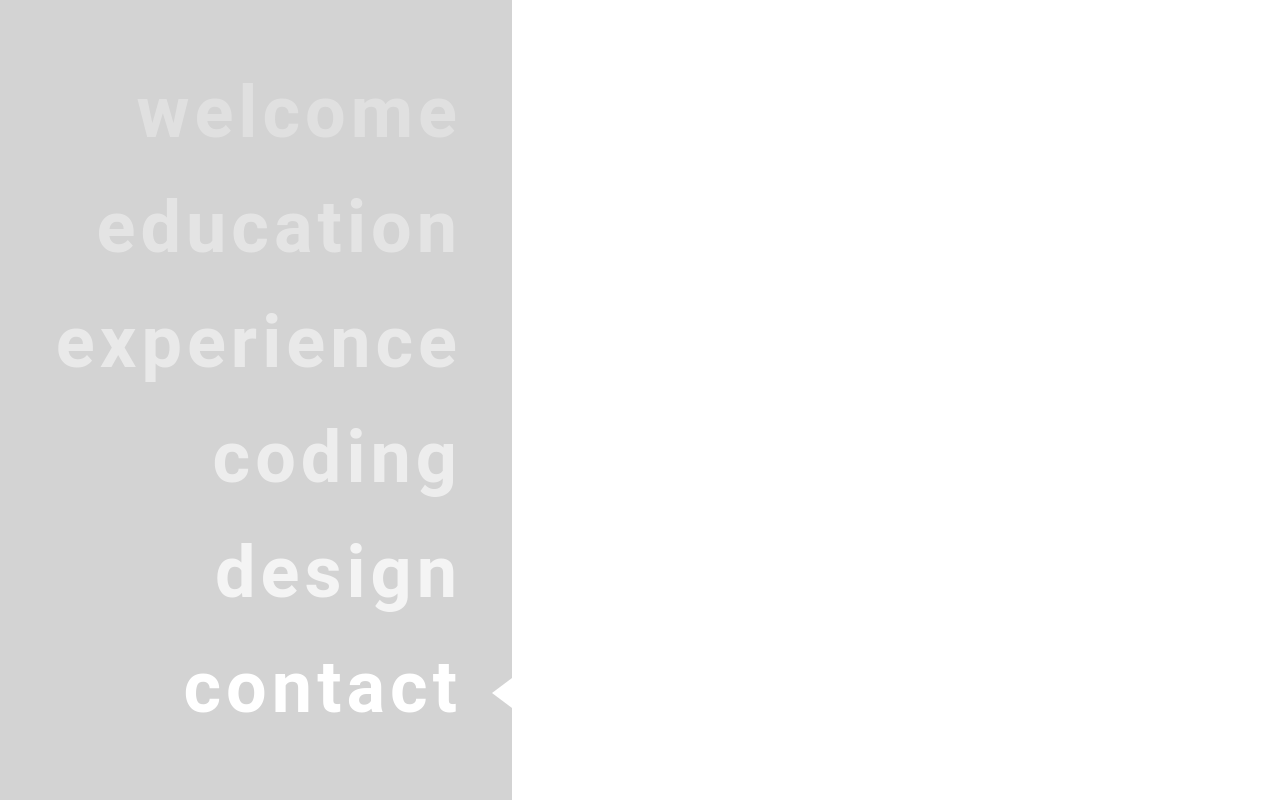
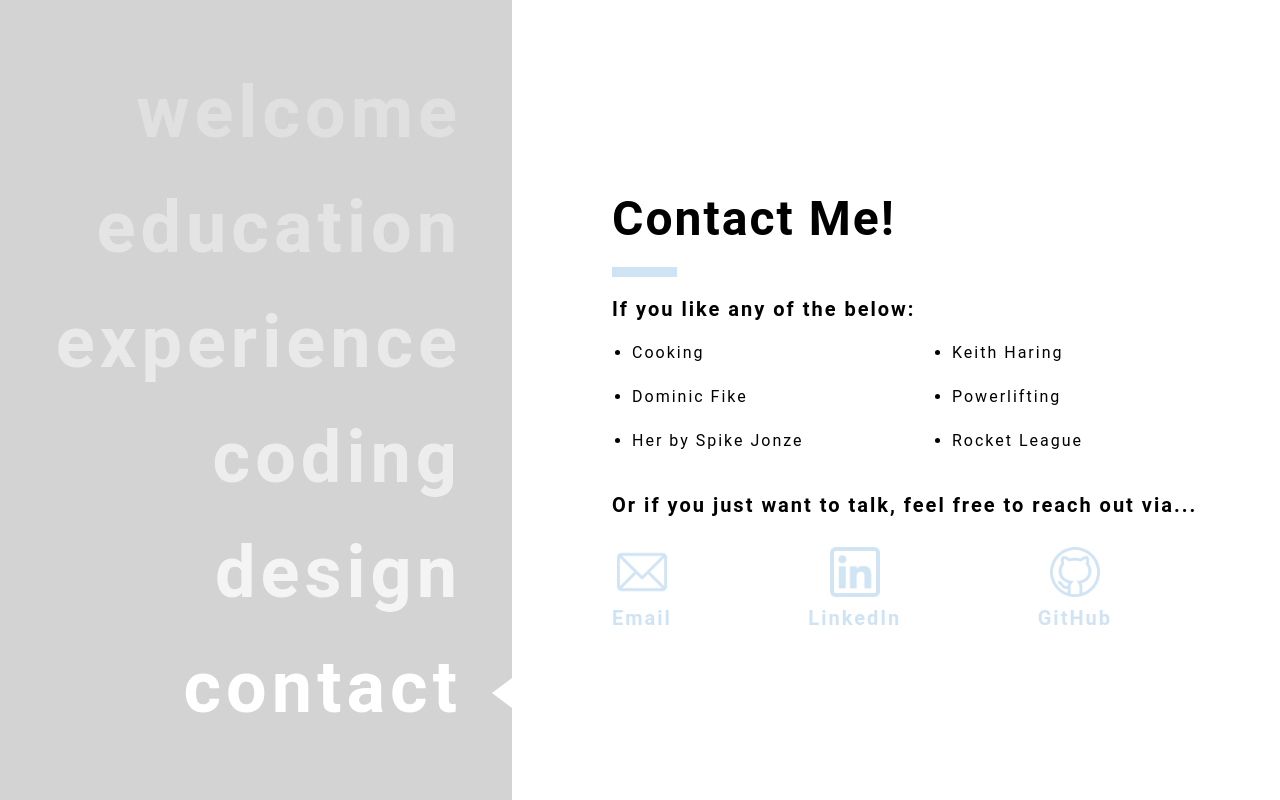
Before and after one commit to cngai/portfolio, a React (Create React App) app: page / in a window 1280 px wide. Both pictures are taken after a click on the element "contact". Built offline with nearby package versions, Linux system fonts and the light colour scheme.

Commit message:
CONTACT: finished contact tab

```diff
--- a/src/App.js
+++ b/src/App.js
@@ -8,13 +8,14 @@ import Education from './tabs/Education';
 import Experience from './tabs/Experience';
 import Coding from './tabs/Coding';
 import Design from './tabs/Design';
+import Contact from './tabs/Contact';
 
 class App extends Component {
 	constructor(props) {
 		super(props);
 
 		this.state = {
-			currTab: 'Design',
+			currTab: 'Welcome',
 		}
 
 		this.changeTab = this.changeTab.bind(this);
@@ -62,6 +63,11 @@ class App extends Component {
 								<Design />
 							)
 						}
+						{
+							currTab === 'Contact' && (
+								<Contact />
+							)
+						}
 					</InfoSubcontainer>
 				</InfoContainer>
 			</Container>
--- a/src/info.js
+++ b/src/info.js
@@ -1,10 +1,17 @@
 const info = {
     classes: [
-        ['Computer Systems Architecture', 'Machine Learning', 'Engineering Ethics - Technology & Society',
-        'Computer Network Fundamentals', 'Programming Languages', 'Database Systems'], ['Algorithms & Complexity',
-        'Operating System Principles', 'Formal Languages & Automata Theory', 'Digital Electronic Circuits',
-        'Systems and Signals'],['Computer Graphics', 'Entrepreneurship & Venture Initiation', 'Marketing Principles',
-        'Design Culture', 'Design Media Histories']
+        [
+            'Computer Systems Architecture', 'Machine Learning', 'Engineering Ethics - Technology & Society',
+            'Computer Network Fundamentals', 'Programming Languages', 'Database Systems'
+        ],
+        [
+            'Algorithms & Complexity', 'Operating System Principles', 'Formal Languages & Automata Theory',
+            'Digital Electronic Circuits', 'Systems and Signals'
+        ],
+        [
+            'Computer Graphics', 'Entrepreneurship & Venture Initiation', 'Marketing Principles',
+            'Design Culture', 'Design Media Histories'
+        ],
     ],
 
     experiences: [
@@ -193,6 +200,10 @@ const info = {
             ],
         },
     ],
+
+    interests: [
+        'Cooking', 'Dominic Fike', 'Her by Spike Jonze', 'Keith Haring', 'Powerlifting', 'Rocket League',
+    ],
 };
 
 export default info;
--- /dev/null
+++ b/src/tabs/Contact.js
@@ -0,0 +1,264 @@
+import React, { Component } from 'react';
+import styled, { keyframes } from 'styled-components';
+import info from '../info';
+
+const interests = info.interests;
+
+const github = '/assets/github.png';
+const githubFilled = '/assets/github-filled.png';
+const linkedin = '/assets/linkedin.png';
+const linkedinFilled = '/assets/linkedin-filled.png';
+const mail = '/assets/mail.png';
+const mailFilled = '/assets/mail-filled.png';
+
+class Contact extends Component {
+    constructor(props) {
+        super(props);
+
+        this.state = {
+            githubIcon: github,
+            linkedinIcon: linkedin,
+            mailIcon: mail,
+        };
+
+        this.onIconHover = this.onIconHover.bind(this);
+        this.onIconLeave = this.onIconLeave.bind(this);
+    }
+
+    createListItem(listObj) {
+        let interest = listObj.interest;
+        let idx = listObj.idx;
+
+        return <ListText key={idx}>{interest}</ListText>
+    }
+
+    /* when mouse hovered over icon */
+    onIconHover(iconName) {
+        if (iconName === 'Mail') {
+            this.setState({
+                mailIcon: mailFilled,
+            });
+        } else if (iconName === 'LinkedIn') {
+            this.setState({
+                linkedinIcon: linkedinFilled,
+            });
+        } else if (iconName === 'GitHub') {
+            this.setState({
+                githubIcon: githubFilled,
+            });
+        }
+    }
+
+    /* when mouse leaves icon */
+    onIconLeave(iconName) {
+        if (iconName === 'Mail') {
+            this.setState({
+                mailIcon: mail,
+            });
+        } else if (iconName === 'LinkedIn') {
+            this.setState({
+                linkedinIcon: linkedin,
+            });
+        } else if (iconName === 'GitHub') {
+            this.setState({
+                githubIcon: github,
+            });
+        }
+    }
+
+    renderList(idx){
+        let listItems = [];
+
+        let numInterests = interests.length;
+        let numLeft = numInterests / 2;
+        let numRight = (numInterests - 1) / 2;
+
+        /* left list */
+        if (idx === 0) {
+            for (let i = 0; i < numLeft; i++) {
+                listItems.push({
+                    interest: interests[i],
+                    idx: i,
+                });
+            }
+        }
+        /* right list */
+        else {
+            for (let j = numLeft; j < numLeft + numRight; j++) {
+                listItems.push({
+                    interest: interests[j],
+                    idx: j,
+                });
+            }
+        }
+
+        return listItems.map(this.createListItem, this);
+    }
+
+    render() {
+        const {
+            githubIcon,
+            linkedinIcon,
+            mailIcon,
+        } = this.state;
+
+        return (
+            <ContactContainer>
+                <HeaderText>Contact Me!</HeaderText>
+                <Divider />
+                <BodyContainer>
+                    <SubheaderText>If you like any of the below:</SubheaderText>
+                    <ListContainer>
+                        <Column>
+                            <UnorderedList>
+                                {this.renderList(0)}
+                            </UnorderedList>
+                        </Column>
+                        <Column>
+                            <UnorderedList>
+                                {this.renderList(1)}
+                            </UnorderedList>
+                        </Column>
+                    </ListContainer>
+                    <SubheaderText>Or if you just want to talk, feel free to reach out via...</SubheaderText>
+                    <IconContainer>
+                        <IconWrapper>
+                            <a href={'mailto: cngai1223@g.ucla.edu'}>
+                                <Icon
+                                    src={mailIcon}
+                                    onMouseEnter={() => this.onIconHover('Mail')}
+                                    onMouseLeave={() => this.onIconLeave('Mail')}
+                                />
+                            </a>
+                            <IconText>Email</IconText>
+                        </IconWrapper>
+                        <IconWrapper>
+                            <a href={'https://www.linkedin.com/in/ctngai/'} target='_blank'>
+                                <Icon
+                                    src={linkedinIcon}
+                                    onMouseEnter={() => this.onIconHover('LinkedIn')}
+                                    onMouseLeave={() => this.onIconLeave('LinkedIn')}
+                                />
+                            </a>
+                            <IconText>LinkedIn</IconText>
+                        </IconWrapper>
+                        <IconWrapper>
+                            <a href={'https://github.com/cngai'} target='_blank'>
+                                <Icon
+                                    src={githubIcon}
+                                    onMouseEnter={() => this.onIconHover('GitHub')}
+                                    onMouseLeave={() => this.onIconLeave('GitHub')}
+                                />
+                            </a>
+                            <IconText>GitHub</IconText>
+                        </IconWrapper>
+                </IconContainer>
+                </BodyContainer>
+            </ContactContainer>
+        );
+    }
+}
+
+const extendDivider = keyframes`
+    0% {
+        width: 0px;
+    }
+    100% {
+        width: 65px;
+    }
+`;
+
+const ContactContainer = styled.div`
+    display: flex;
+    flex-direction: column;
+    align-items: flex-start;
+`;
+
+const BodyContainer = styled.div`
+    display: flex;
+    width: 640px;
+    flex-direction: column;
+`;
+
+const Column = styled.div`
+    display: flex;
+    flex: 1;
+`;
+
+const Divider = styled.div`
+	width: 65px;
+	height: 0;
+	border-top: 10px solid #D0E3F4;
+    animation: ${extendDivider} ease 0.4s;
+`;
+
+const HeaderText = styled.p`
+    @import url('https://fonts.googleapis.com/css?family=Roboto:700&display=swap');
+    font-weight: 700;
+    font-family: 'Roboto', sans-serif;
+    font-size: 48px;
+    color: #000000;
+    letter-spacing: 2px;
+    margin: 20px 0 20px 0;
+`;
+
+const Icon = styled.img`
+    height: 50px;
+    margin 0 0 5px 0;
+`;
+
+const IconContainer = styled.div`
+    display: flex;
+    flex-direction: row;
+    justify-content: space-between;
+    width: 500px;
+    margin-top: 10px;
+`;
+
+const IconText = styled.p`
+    @import url('https://fonts.googleapis.com/css?family=Roboto:700&display=swap');
+    font-family: 'Roboto', sans-serif;
+    font-weight: 700;
+    font-size: 20px;
+    color: #D0E3F4;
+    letter-spacing: 2px;
+    margin: 0;
+`;
+
+const IconWrapper = styled.div`
+    display: flex;
+    flex-direction: column;
+    align-items: center;
+`;
+
+const ListContainer = styled.div`
+    display: flex;
+    flex-direction: row;
+`;
+
+const ListText = styled.li`
+    @import url('https://fonts.googleapis.com/css?family=Roboto:700&display=swap');
+    font-family: 'Roboto', sans-serif;
+    font-size: 16px;
+    color: #000000;
+    letter-spacing: 2px;
+    line-height: 1.5;
+    margin: 0px 0 20px 0;
+`;
+
+const SubheaderText = styled.p`
+    @import url('https://fonts.googleapis.com/css?family=Roboto:700&display=swap');
+    font-family: 'Roboto', sans-serif;
+    font-weight: 700;
+    font-size: 20px;
+    color: #000000;
+    letter-spacing: 2px;
+    margin: 20px 0 20px 0;
+`;
+
+const UnorderedList = styled.ul`
+    margin: 0 0 0 0;
+    padding-left: 20px;
+`;
+
+export default Contact;
--- a/src/tabs/Education.js
+++ b/src/tabs/Education.js
@@ -212,7 +212,7 @@ const ListContainer = styled.div`
 const ListText = styled.li`
     @import url('https://fonts.googleapis.com/css?family=Roboto:700&display=swap');
     font-family: 'Roboto', sans-serif;
-    font-size: 18px;
+    font-size: 16px;
     color: #000000;
     letter-spacing: 2px;
     line-height: 1.5;
```
